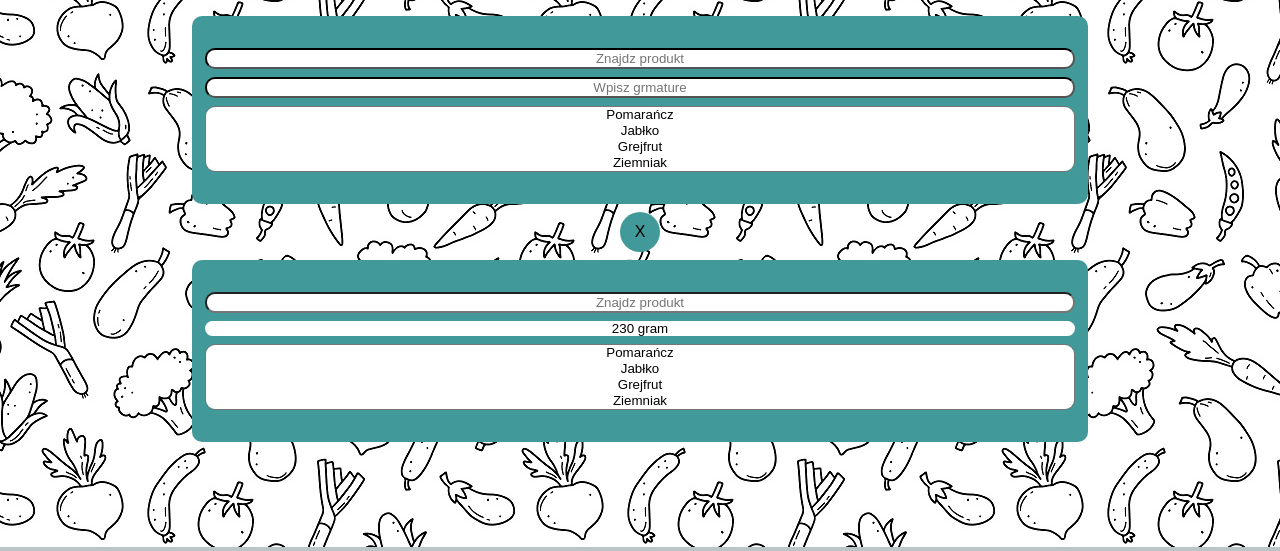
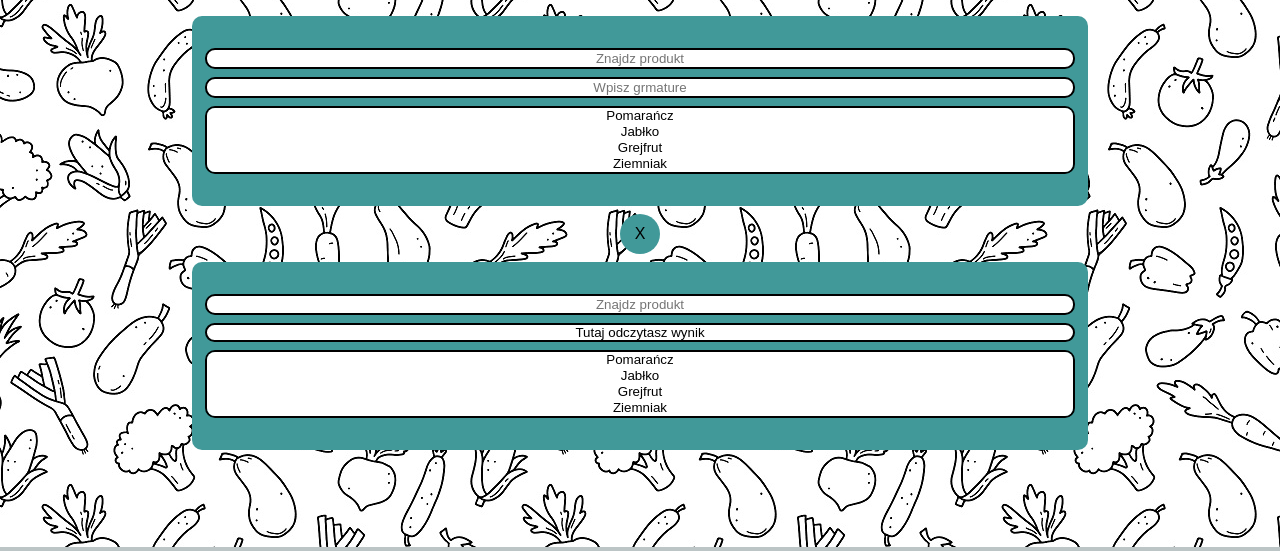
Before and after one commit to MarcinSzawara/CalorieConverter, a plain HTML site: page index.html in a window 1280 px wide. Shown: the part 197-748 px from the top of the page. Drawn offline with Linux system fonts and the light colour scheme; a web font is replaced by a local one.

Commit message:
update css.style

```diff
--- a/index.html
+++ b/index.html
@@ -1,9 +1,10 @@
 <!DOCTYPE html>
 <html lang="pl">
 <head>
+    <link rel="icon" href="image/favicon.png">
     <meta charset="UTF-8">
     <meta name="viewport" content="width=device-width, initial-scale=1.0">
-    <title>Document</title>
+    <title>Przelicznik Kalori</title>
     <link rel="preconnect" href="https://fonts.googleapis.com">
     <link rel="preconnect" href="https://fonts.gstatic.com" crossorigin>
     <link href="https://fonts.googleapis.com/css2?family=Assistant:wght@300;500;800&family=Hind+Madurai:wght@300;500;700&family=Montserrat:wght@300;500;800&display=swap" rel="stylesheet">
@@ -21,9 +22,9 @@
         </section>
         <section class="aplication-container">
             <section class="left-section">
-                <input placeholder="Znajdz produkt" class="search-product" type="text" name="product">
-                <input placeholder="Wpisz grmature" class="choose-grams" type="text" name="grams">
-                <select class="choose-product" name="products" id="products" multiple>
+                <input class="search-product" placeholder="Znajdz produkt" type="text" name="product">
+                <input class="quantity" placeholder="Wpisz grmature" type="text" name="grams">
+                <select class="choose-products" name="products" id="products" multiple>
                     <option value="orange">Pomarańcz</option>
                     <option value="apple">Jabłko</option>
                     <option value="grapefruit">Grejfrut</option>
@@ -40,9 +41,9 @@
             </section>
             <section class="equal"><p>X</p></section>
             <section class="right-section">
-                <input placeholder="Znajdz produkt" class="search-product" type="text" name="product">
-                <p class="count-grams">230 <span>gram</span></p>
-                <select class="choose-product" name="products" id="products" multiple>
+                <input class="search-product" placeholder="Znajdz produkt" type="text" name="product">
+                <p class="result">Tutaj odczytasz wynik</p>
+                <select class="choose-products" name="products" id="products" multiple>
                     <option value="orange">Pomarańcz</option>
                     <option value="apple">Jabłko</option>
                     <option value="grapefruit">Grejfrut</option>
@@ -61,9 +62,9 @@
     </main>
     <footer class="footer">
         <div class="footer-container">
-            <a href="https://www.facebook.com/dietetykewelinaozimek/?locale=pl_PL"><img src="image/facebookicon.png" alt=""></a>
-            <a href="https://www.instagram.com/ewelina.ozimek.dietetyk/"><img src="image/instagramIcon.png" alt=""></a>
-            <a href="http://www.dietetykewelinaozimek.pl/"><img src="image/webSiteIcon.png" alt=""></a>
+            <a class="facebook-icon" href="https://www.facebook.com/dietetykewelinaozimek/?locale=pl_PL"><img src="image/facebookicon.png" alt=""></a>
+            <a class="instagram-icon" href="https://www.instagram.com/ewelina.ozimek.dietetyk/"><img src="image/instagramIcon.png" alt=""></a>
+            <a class="website-icon" href="http://www.dietetykewelinaozimek.pl/"><img src="image/webSiteIcon.png" alt=""></a>
         </div>
     </footer>
 </body>
--- a/scss/style.scss
+++ b/scss/style.scss
@@ -4,10 +4,6 @@
 * {
     margin: 0;
     box-sizing: border-box;
-}
-
-body {
-    background-image: url(../image/BackgroundVegetable.jpg);
 }
 
 header {
@@ -38,7 +34,8 @@ header {
 };
 
 main {
-    height: 86vh;
+    background-image: url(../image/BackgroundVegetable.jpg);
+    min-height: 86vh;
     .aplication-name {
         display: flex;
         justify-content: center;
@@ -59,47 +56,7 @@ main {
         justify-content: center;
         align-items: center;
         flex-direction: column;
-        .left-section {
-            display: flex;
-            flex-direction: column;
-            width: 70vw;
-            background-color: var.$mint;
-            padding: 4vh 1vw 4vh 1vw;
-            border-radius: 10px;
-            input {
-                text-align: center;
-                border-radius: 10px;
-                font-family: var.$secondary-montserrat;
-                border-color: black;
-            }
-            .choose-grams {
-                margin-top: 1vh;
-                margin-bottom: 1vh;
-                border-color: black;
-                caret-color: black;
-            }
-            .choose-product {
-                border-radius: 10px;
-                option {
-                text-align: center;
-                font-family: var.$secondary-montserrat;
-                }
-            }
-        }
-        .equal {
-            p {
-                display: flex;
-                justify-content: center;
-                align-items: center;
-                font-family: var.$secondary-montserrat;
-                background-color: var.$mint;
-                height: 5vh;
-                width: 5vh;
-                border-radius: 50%;
-                margin: 1vh;
-            }
-        }
-        .right-section {
+        .left-section, .right-section {
             display: flex;
             flex-direction: column;
             width: 70vw;
@@ -107,22 +64,44 @@ main {
             padding: 4vh 1vw 4vh 1vw;
             border-radius: 10px;
             input, p {
+                border: 2px solid var.$black;
+                border-radius: 10px;
                 text-align: center;
-                border-radius: 10px;
                 font-family: var.$secondary-montserrat;
             }
-            p {
-                font-size: 13.3333px;
+            .quantity, .result {
                 margin-top: 1vh;
                 margin-bottom: 1vh;
-                background-color: var.$white;
+                border-width: 2px;
             }
-            .choose-product {
+            .choose-products {
+                border: 2px solid var.$black;
                 border-radius: 10px;
                 option {
-                    text-align: center;
+                text-align: center;
                 font-family: var.$secondary-montserrat;
                 }
+            }
+            .result {
+                border: 2px solid var.$black;
+                background-color: var.$white;
+                font-size: 13.33px;
+            }
+        }
+        .right-section {
+            margin-bottom: 3vh;
+        }
+        .equal {
+            p {
+                display: flex;
+                justify-content: center;
+                align-items: center;
+                margin: 1vh;
+                height: 5vh;
+                width: 5vh;
+                border-radius: 50%;
+                background-color: var.$mint;
+                font-family: var.$secondary-montserrat;
             }
         }
     }
```
Also changed, not shown: css/style.min.css, image/favicon.png (added), 1 other file.
